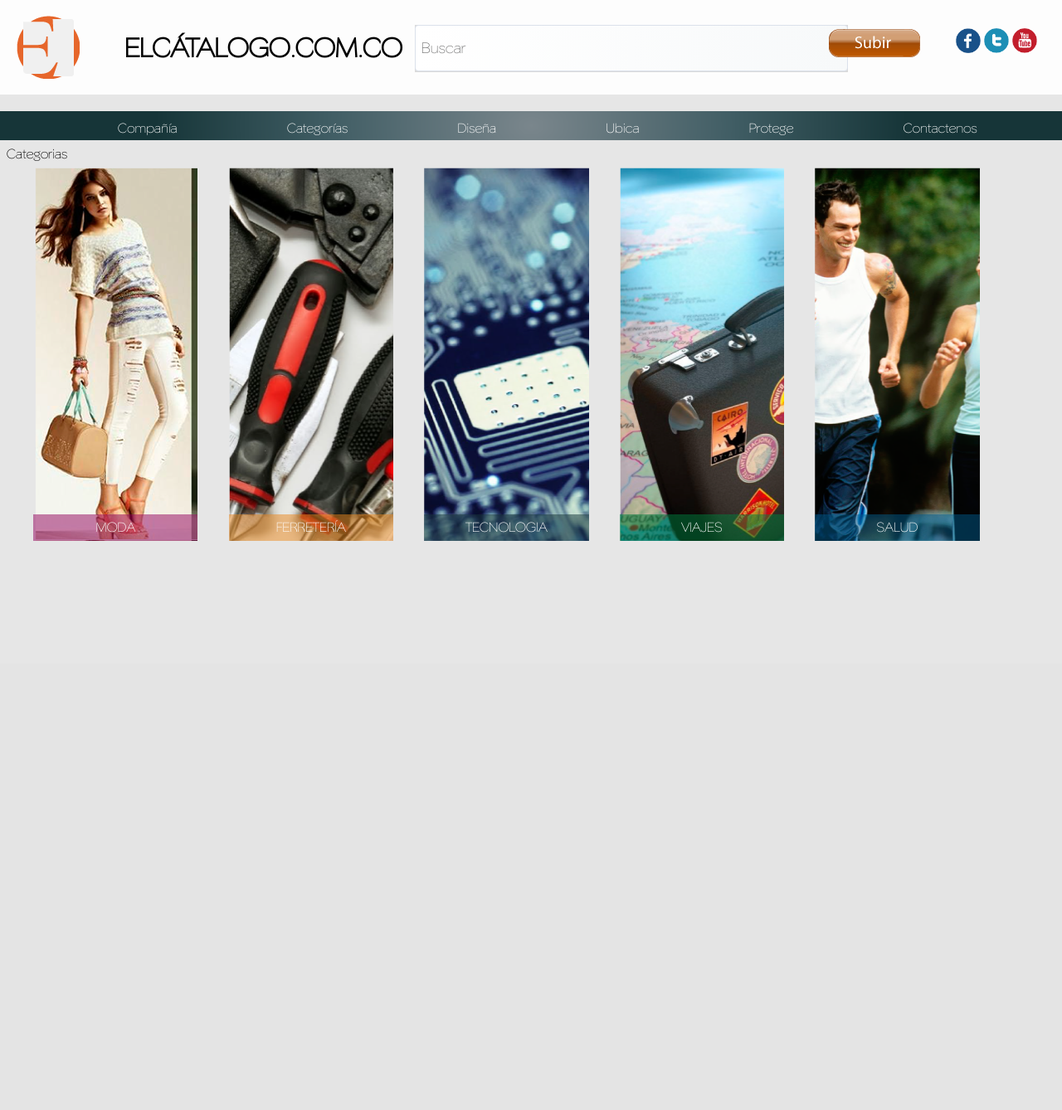
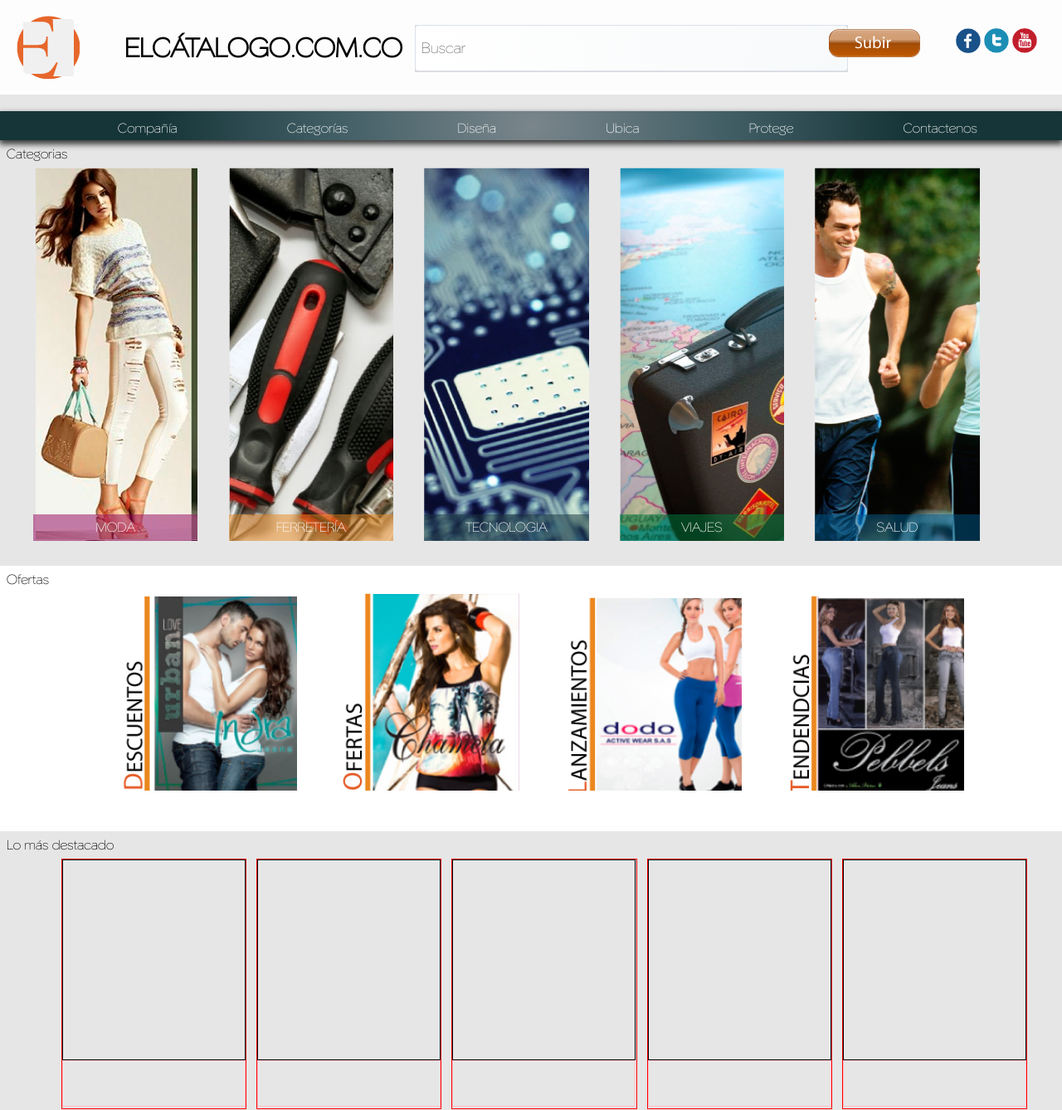
Before and after one commit to karlitoxz/elcatalogo, a PHP site: page / in a window 1280 px wide. Shown: the whole page at 83% size. Before the commit the page ends 652 px from the top, so only its background shows below. Run offline with PHP 8.4, Linux system fonts and the light colour scheme.

Commit message:
secccion ofertas  descuentos
secccion ofertas  descuentos

```diff
--- a/index.php
+++ b/index.php
@@ -36,7 +36,7 @@
 </nav>
 
 <section>
-		<article>
+		<article class="articlecat">
 			<div class="categorias">
 				Categorias
 			</div>
@@ -51,8 +51,36 @@
 			</div>
 		</article>
 
-	<article></article>
-	<article></article>
+	<article class="divofertas">
+			<div class="ofertas">
+				Ofertas
+			</div>
+			<div class="ulofertas">
+				<ul class="listaoferta">
+					<li><img src="img/ofertas/descuentos.png" alt="" width="87%"/></li>
+					<li><img src="img/ofertas/ofertas.png" alt="" width="87%"/></li>
+					<li><img src="img/ofertas/lanzamientos.png" alt="" width="87%"/></li>
+					<li><img src="img/ofertas/tendencias.png" alt="" width="87%"/></li>
+				</ul>
+			</div>
+	</article>
+
+	<article>
+		<div class="destacado">
+			Lo más destacado
+		</div>
+		<div class="imgdes">
+			<ul class="uldes">
+				<li><div class="condes"><div class="condeimg"></div><div class="condetxt"></div></div></li>
+				<li><div class="condes"><div class="condeimg"></div><div class="condetxt"></div></div></li>
+				<li><div class="condes"><div class="condeimg"></div><div class="condetxt"></div></div></li>
+				<li><div class="condes"><div class="condeimg"></div><div class="condetxt"></div></div></li>
+				<li><div class="condes"><div class="condeimg"></div><div class="condetxt"></div></div></li>
+			</ul>
+		</div>
+	</article>
+
+
 	<article></article>
 	<article></article>
 	<article></article>
--- a/style/style.css
+++ b/style/style.css
@@ -77,6 +77,9 @@ header .social {
   height: 20px;
 }
 nav {
+  -webkit-box-shadow: 0px 4px 7px 1px rgba(0,0,0,0.75);
+  -moz-box-shadow: 0px 4px 7px 1px rgba(0,0,0,0.75);
+  box-shadow: 0px 4px 7px 1px rgba(0,0,0,0.75);
   background-image: url("../img/Fondo_Nav.png");
   background-size: 100% 100%;
   text-align: center;
@@ -105,6 +108,7 @@ section article .categorias {
 }
 section article .lista {
   text-align: center;
+  height: 30em;
 }
 section article .ulista {
   margin: 0;
@@ -197,3 +201,52 @@ section article .ulista .img05 .imgt05 {
   line-height: 2em;
   display: block;
 }
+section .divofertas {
+  background-color: #fff;
+  height: 20em;
+}
+section article .ofertas {
+  color: #000;
+  padding: 0.5em;
+}
+section article .listaoferta {
+  text-align: center;
+  margin: 0;
+}
+section article .listaoferta li {
+  display: inline-block;
+  width: 20%;
+  margin: 0 1em 0 0;
+}
+section article .destacado {
+  color: #000;
+  padding: 0.5em;
+}
+section article .uldes {
+  margin: 0;
+  text-align: center;
+}
+section article .uldes li {
+  display: inline-block;
+  width: 18%;
+  height: 300px;
+  margin: 0 0.5em 0 0;
+}
+section article .condes {
+  border: 1px solid #f00;
+  position: relative;
+  height: 100%;
+}
+section article .condeimg {
+  border: 1px solid #000;
+  height: 80%;
+  position: absolute;
+  width: 99%;
+}
+section article .condetxt {
+  border: 1px solid #ffc0cb;
+  height: 18%;
+  position: absolute;
+  bottom: 0.1em;
+  width: 99%;
+}
--- a/style/style.styl
+++ b/style/style.styl
@@ -84,6 +84,9 @@ header
 	height 20px
 
 nav
+	-webkit-box-shadow: 0px 4px 7px 1px rgba(0,0,0,0.75);
+	-moz-box-shadow: 0px 4px 7px 1px rgba(0,0,0,0.75);
+	box-shadow: 0px 4px 7px 1px rgba(0,0,0,0.75);
 	background-image: url("../img/Fondo_Nav.png");
 	background-size: 100% 100%
 	text-align center
@@ -109,6 +112,8 @@ section article .categorias
 
 section article .lista
 		text-align center
+		height 30em
+
 
 section article .ulista
 		margin 0
@@ -193,3 +198,51 @@ section article .ulista
 						height 2em
 						line-height 2em
 						display block
+
+section .divofertas
+				background-color white
+				height 20em
+
+section article .ofertas
+	color black
+	padding 0.5em
+
+section article .listaoferta
+								text-align center
+								margin 0
+								li
+									display inline-block
+									width 20%
+									margin 0 1em 0 0
+
+section article .destacado
+	color black
+	padding 0.5em
+
+section article .uldes
+	margin 0
+	text-align center
+
+section article .uldes li
+									display inline-block
+									width 18%
+									height 300px
+									margin 0 0.5em 0 0
+
+section article .condes
+							border 1px solid red
+							position relative
+							height 100%
+
+section article .condeimg
+							border 1px solid black
+							height 80%
+							position absolute
+							width 99%
+
+section article .condetxt
+							border 1px solid pink
+							height 18%
+							position absolute
+							bottom 0.1em
+							width 99%
```
Also changed, not shown: img/ofertas/descuentos.png (added), img/ofertas/lanzamientos.png (added), img/ofertas/ofertas.png (added), img/ofertas/tendencias.png (added).
